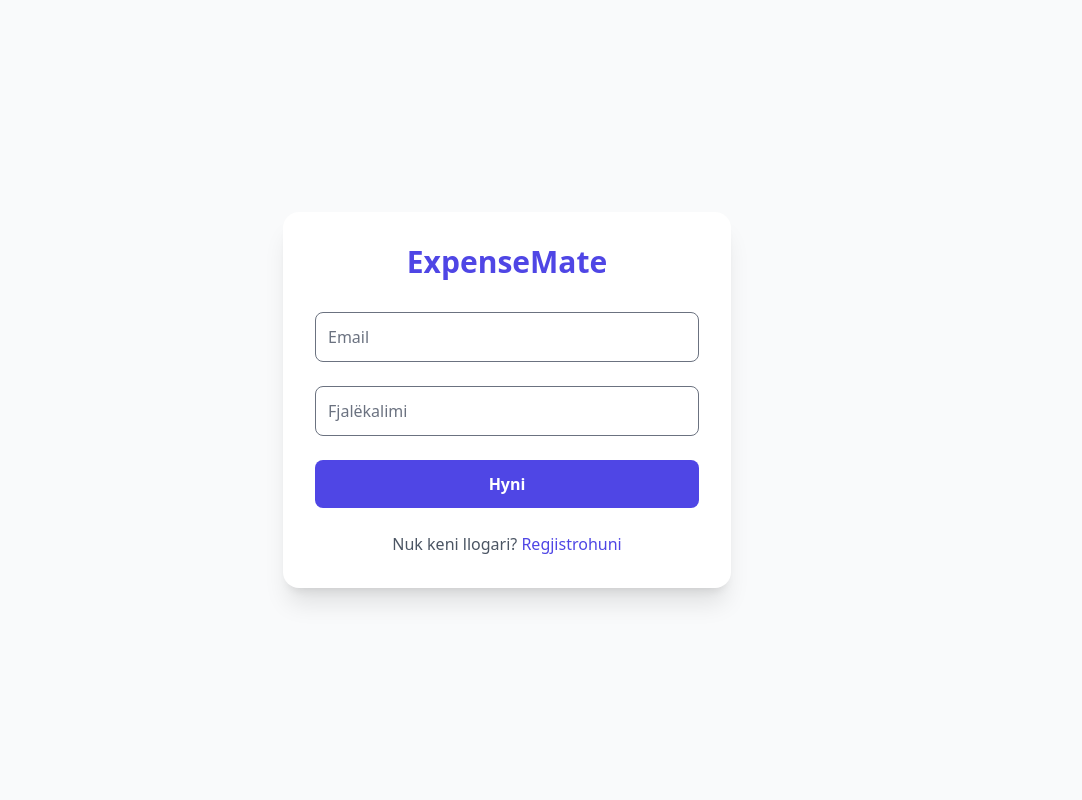
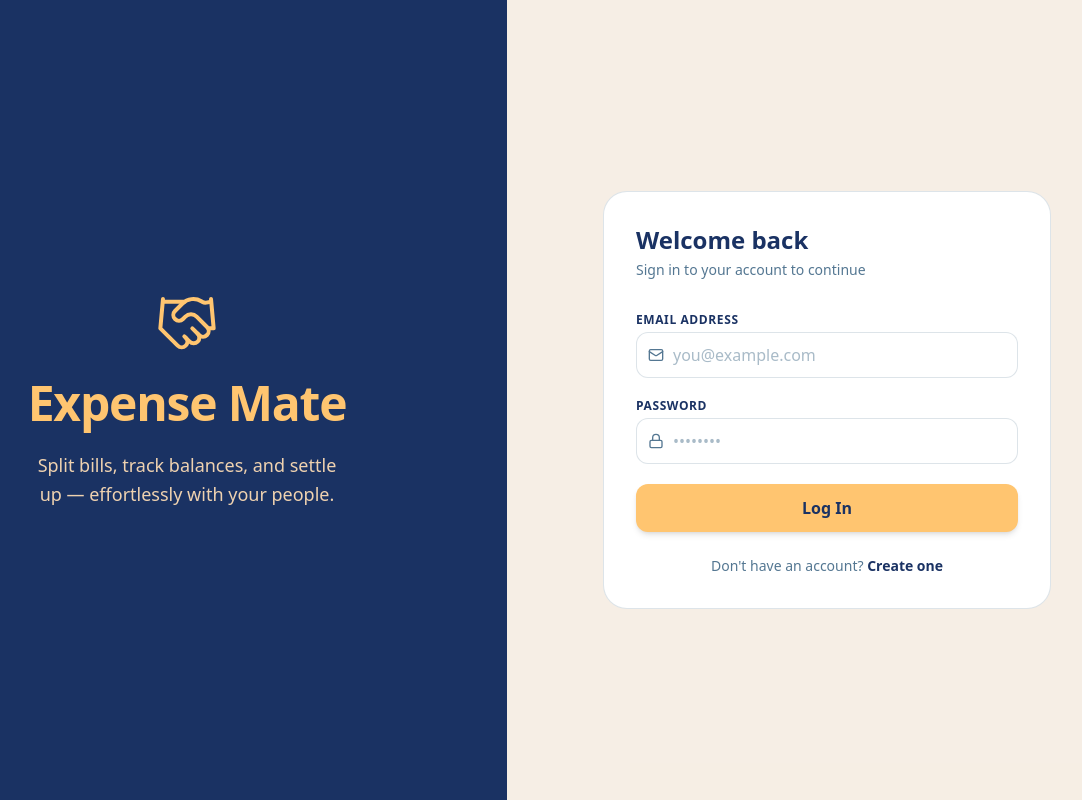
Before and after one commit to borapano/ExpenseMate, a React app in the folder frontend/: page /login in a window 1280 px wide. Shown: the whole page, without its empty margins (133-1215 px from the left). Built offline with nearby package versions, Linux system fonts and the light colour scheme; the HTML template or start-up script is replaced by a standard one.

Commit message:
update: style for login and register page

```diff
--- a/frontend/package.json
+++ b/frontend/package.json
@@ -11,6 +11,7 @@
   },
   "dependencies": {
     "axios": "^1.14.0",
+    "lucide-react": "^1.8.0",
     "react": "^19.2.4",
     "react-dom": "^19.2.4",
     "react-router-dom": "^7.14.0"
--- a/frontend/src/pages/Dashboard.jsx
+++ b/frontend/src/pages/Dashboard.jsx
@@ -12,34 +12,53 @@ export default function Dashboard() {
     };
 
     return (
-        <div className="min-h-screen bg-gray-50">
-            <nav className="bg-white shadow px-6 py-4 flex justify-between items-center">
-                <h1 className="text-xl font-bold text-indigo-600">ExpenseMate</h1>
-                <button onClick={handleLogout} className="text-sm font-semibold text-red-600 hover:text-red-800 transition">
-                    Dil (Logout)
+        <div className="min-h-screen bg-[#EFD2B0]">
+
+            {/* Navbar */}
+            <nav className="bg-[#1A3263] shadow-xl px-6 py-4 flex justify-between items-center">
+                <h1 className="text-xl font-bold text-[#FFC570]">ExpenseMate</h1>
+                <button
+                    onClick={handleLogout}
+                    className="text-sm font-semibold text-[#EFD2B0] hover:text-[#FFC570] transition-colors"
+                >
+                    Logout
                 </button>
             </nav>
 
+            {/* Main Content */}
             <main className="max-w-4xl mx-auto py-12 px-4">
-                <div className="bg-white rounded-3xl shadow-sm p-10 border border-gray-100">
+                <div className="bg-white rounded-xl border border-[#EFD2B0] p-10 shadow-sm">
+
+                    {/* User Profile */}
                     <div className="flex items-center space-x-6">
-                        <div className="h-20 w-20 rounded-full bg-indigo-600 flex items-center justify-center text-white text-3xl font-bold shadow-lg">
-                            {user?.name ? user.name[0].toUpperCase() : "?"}
+                        <div className="h-20 w-20 rounded-full bg-[#1A3263] flex items-center justify-center text-[#EFD2B0] text-3xl font-bold shadow-lg">
+                            {user?.name ? user.name[0].toUpperCase() : '?'}
                         </div>
                         <div>
-                            <h2 className="text-3xl font-extrabold text-gray-900">Mirësevini, {user?.name}! 🎉</h2>
-                            <p className="text-gray-500 font-medium">{user?.email}</p>
+                            <h2 className="text-3xl font-extrabold text-[#1A3263]">
+                                Welcome, {user?.name}! 🎉
+                            </h2>
+                            <p className="text-[#547792] font-medium">{user?.email}</p>
                         </div>
                     </div>
 
+                    {/* Info Cards */}
                     <div className="mt-12 grid grid-cols-1 md:grid-cols-2 gap-6">
-                        <div className="p-6 bg-indigo-50 rounded-2xl border border-indigo-100">
-                            <h4 className="text-indigo-800 font-bold mb-1 text-sm uppercase tracking-wider">Statusi i Sistemit</h4>
-                            <p className="text-indigo-600 text-lg font-medium">AuthContext: Aktive ✅</p>
+                        <div className="p-6 bg-white rounded-xl border border-[#EFD2B0] shadow-sm">
+                            <h4 className="text-xs font-bold text-[#1A3263] mb-1 uppercase tracking-wider">
+                                System Status
+                            </h4>
+                            <p className="text-[#547792] text-lg font-medium">
+                                AuthContext: Active ✅
+                            </p>
                         </div>
-                        <div className="p-6 bg-green-50 rounded-2xl border border-green-100">
-                            <h4 className="text-green-800 font-bold mb-1 text-sm uppercase tracking-wider">Hapi i Radhës</h4>
-                            <p className="text-green-600 text-lg font-medium italic underline decoration-green-300">Menaxhimi i Shpenzimeve</p>
+                        <div className="p-6 bg-white rounded-xl border border-[#EFD2B0] shadow-sm">
+                            <h4 className="text-xs font-bold text-[#1A3263] mb-1 uppercase tracking-wider">
+                                Next Step
+                            </h4>
+                            <p className="text-[#FFC570] text-lg font-semibold">
+                                Expense Management
+                            </p>
                         </div>
                     </div>
                 </div>
--- a/frontend/src/pages/LoginPage.jsx
+++ b/frontend/src/pages/LoginPage.jsx
@@ -1,44 +1,136 @@
-import React, { useState } from 'react';
+import { useState } from 'react';
 import axios from 'axios';
 import { useNavigate, Link } from 'react-router-dom';
 import { useAuth } from '../AuthContext';
+import { Handshake, Mail, Lock, Loader2 } from 'lucide-react';
 
 export default function LoginPage() {
     const [email, setEmail] = useState('');
     const [password, setPassword] = useState('');
     const [error, setError] = useState('');
+    const [isLoading, setIsLoading] = useState(false);
+
     const { login } = useAuth();
     const navigate = useNavigate();
 
     const handleSubmit = async (e) => {
         e.preventDefault();
         setError('');
+        setIsLoading(true);
+
         try {
             const params = new URLSearchParams();
-            params.append('username', email); // FastAPI kërkon 'username' për OAuth2
+            params.append('username', email); // FastAPI OAuth2 expects 'username'
             params.append('password', password);
 
             const res = await axios.post('http://127.0.0.1:8000/auth/token', params);
-            await login(res.data.access_token); // Kjo rregullon çdo gjë globalisht
+            await login(res.data.access_token);
             navigate('/dashboard');
         } catch (err) {
-            setError('Email ose fjalëkalim i gabuar.');
+            const status = err.response?.status;
+            if (status === 401) {
+                setError('Invalid email or password. Please try again.');
+            } else if (status === 400) {
+                const detail = err.response?.data?.detail;
+                setError(typeof detail === 'string' ? detail : 'Bad request. Please check your inputs.');
+            } else {
+                setError('Something went wrong. Please try again.');
+            }
+        } finally {
+            setIsLoading(false);
         }
     };
 
     return (
-        <div className="min-h-screen flex items-center justify-center bg-gray-50 px-4">
-            <div className="max-w-md w-full bg-white p-8 rounded-2xl shadow-xl">
-                <h2 className="text-3xl font-bold text-center text-indigo-600 mb-8">ExpenseMate</h2>
-                {error && <p className="bg-red-50 text-red-600 p-3 rounded-lg mb-4 text-sm text-center">{error}</p>}
-                <form onSubmit={handleSubmit} className="space-y-6">
-                    <input type="email" placeholder="Email" className="w-full p-3 border rounded-lg focus:ring-2 focus:ring-indigo-500"
-                        onChange={(e) => setEmail(e.target.value)} required />
-                    <input type="password" placeholder="Fjalëkalimi" className="w-full p-3 border rounded-lg focus:ring-2 focus:ring-indigo-500"
-                        onChange={(e) => setPassword(e.target.value)} required />
-                    <button type="submit" className="w-full bg-indigo-600 text-white p-3 rounded-lg font-bold hover:bg-indigo-700 transition">Hyni</button>
-                </form>
-                <p className="mt-6 text-center text-gray-600">Nuk keni llogari? <Link to="/register" className="text-indigo-600 hover:underline">Regjistrohuni</Link></p>
+        <div className="flex flex-col md:flex-row h-screen">
+
+            {/* ── LEFT: Brand Panel ── */}
+            <div className="bg-primary md:w-1/2 flex flex-col items-center justify-center gap-6 py-16 px-8">
+                <Handshake className="text-accent" size={64} strokeWidth={1.5} />
+                <h1 className="text-5xl font-extrabold text-accent tracking-tight">Expense Mate</h1>
+                <p className="text-surface text-center text-lg max-w-xs leading-relaxed">
+                    Split bills, track balances, and settle up — effortlessly with your people.
+                </p>
+            </div>
+
+            {/* ── RIGHT: Form Panel ── */}
+            <div className="bg-surface/30 md:w-1/2 flex items-center justify-center px-6 py-12">
+                <div className="w-full max-w-md bg-white rounded-3xl p-8 border border-secondary/20">
+
+                    <h2 className="text-2xl font-bold text-primary mb-1">Welcome back</h2>
+                    <p className="text-sm text-secondary font-medium mb-8">Sign in to your account to continue</p>
+
+                    {/* Error Banner */}
+                    {error && (
+                        <div className="mb-5 p-3 text-sm text-red-700 bg-red-50 border border-red-200 rounded-xl text-center">
+                            {error}
+                        </div>
+                    )}
+
+                    <form onSubmit={handleSubmit} className="space-y-5">
+
+                        {/* Email */}
+                        <div>
+                            <label htmlFor="email" className="text-xs font-bold text-primary mb-1 block uppercase tracking-wider">
+                                Email Address
+                            </label>
+                            <div className="relative">
+                                <Mail className="absolute left-3 top-1/2 -translate-y-1/2 text-secondary" size={16} />
+                                <input
+                                    id="email"
+                                    type="email"
+                                    value={email}
+                                    onChange={(e) => setEmail(e.target.value)}
+                                    required
+                                    placeholder="you@example.com"
+                                    className="bg-white border border-secondary/20 rounded-xl pl-9 pr-3 py-2.5 w-full focus:ring-2 focus:ring-accent focus:border-primary outline-none transition-all text-primary placeholder:text-secondary/50"
+                                />
+                            </div>
+                        </div>
+
+                        {/* Password */}
+                        <div>
+                            <label htmlFor="password" className="text-xs font-bold text-primary mb-1 block uppercase tracking-wider">
+                                Password
+                            </label>
+                            <div className="relative">
+                                <Lock className="absolute left-3 top-1/2 -translate-y-1/2 text-secondary" size={16} />
+                                <input
+                                    id="password"
+                                    type="password"
+                                    value={password}
+                                    onChange={(e) => setPassword(e.target.value)}
+                                    required
+                                    placeholder="••••••••"
+                                    className="bg-white border border-secondary/20 rounded-xl pl-9 pr-3 py-2.5 w-full focus:ring-2 focus:ring-accent focus:border-primary outline-none transition-all text-primary placeholder:text-secondary/50"
+                                />
+                            </div>
+                        </div>
+
+                        {/* Submit */}
+                        <button
+                            type="submit"
+                            disabled={isLoading}
+                            className="w-full bg-accent text-primary rounded-xl px-6 py-3 font-semibold hover:brightness-105 transition-all shadow-md disabled:opacity-60 disabled:cursor-not-allowed flex items-center justify-center gap-2 mt-2"
+                        >
+                            {isLoading ? (
+                                <>
+                                    <Loader2 className="animate-spin" size={18} />
+                                    Signing in...
+                                </>
+                            ) : (
+                                'Log In'
+                            )}
+                        </button>
+                    </form>
+
+                    <p className="mt-6 text-center text-sm text-secondary">
+                        Don't have an account?{' '}
+                        <Link to="/register" className="text-primary font-semibold hover:underline">
+                            Create one
+                        </Link>
+                    </p>
+                </div>
             </div>
         </div>
     );
--- a/frontend/src/pages/RegisterPage.jsx
+++ b/frontend/src/pages/RegisterPage.jsx
@@ -1,131 +1,217 @@
 import { useState } from 'react';
 import { Link, useNavigate } from 'react-router-dom';
 import axios from 'axios';
+import { Handshake, User, Mail, Phone, Lock, Loader2 } from 'lucide-react';
 
 export default function RegisterPage() {
     const [formData, setFormData] = useState({
         name: '',
         email: '',
-        password: ''
+        password: '',
+        phone_number: '',
     });
 
     const [loading, setLoading] = useState(false);
     const [error, setError] = useState(null);
     const [success, setSuccess] = useState(null);
+    const [passwordError, setPasswordError] = useState('');
+
     const navigate = useNavigate();
 
     const handleChange = (e) => {
-        setFormData({
-            ...formData,
-            [e.target.name]: e.target.value
-        });
+        const { name, value } = e.target;
+        setFormData((prev) => ({ ...prev, [name]: value }));
+
+        if (name === 'password') {
+            setPasswordError(value.length > 0 && value.length < 8
+                ? 'Password must be at least 8 characters.'
+                : ''
+            );
+        }
     };
 
     const handleSubmit = async (e) => {
         e.preventDefault();
-        setLoading(true);
         setError(null);
         setSuccess(null);
 
+        if (formData.password.length < 8) {
+            setPasswordError('Password must be at least 8 characters.');
+            return;
+        }
+
+        setLoading(true);
+
+        const payload = {
+            name: formData.name,
+            email: formData.email,
+            password: formData.password,
+            ...(formData.phone_number.trim() && { phone_number: formData.phone_number.trim() }),
+        };
+
         try {
-            // Thirrja drejt Backend-it FastAPI
-            await axios.post('http://127.0.0.1:8000/users/', formData);
+            await axios.post('http://127.0.0.1:8000/users/', payload);
+            setSuccess('Account created successfully! Redirecting to login...');
+            setTimeout(() => navigate('/login'), 1500);
+        } catch (err) {
+            const status = err.response?.status;
+            const detail = err.response?.data?.detail;
 
-            setSuccess("Llogaria u krijua me sukses! Po ju ridrejtojmë te hyrja...");
-
-            // Presim 1.5 sekonda që përdoruesi të lexojë mesazhin e suksesit
-            setTimeout(() => {
-                navigate('/login');
-            }, 1500);
-
-        } catch (err) {
-            const errorData = err.response?.data?.detail;
-
-            // Trajtimi i gabimeve specifike të FastAPI (Validation vs Business Errors)
-            if (Array.isArray(errorData)) {
-                setError(errorData[0].msg);
-            } else if (typeof errorData === 'string') {
-                setError(errorData);
+            if (status === 400) {
+                setError('An account with this email already exists.');
+            } else if (status === 401) {
+                setError('Unauthorized. Please check your credentials.');
+            } else if (Array.isArray(detail)) {
+                setError(detail[0].msg);
+            } else if (typeof detail === 'string') {
+                setError(detail);
             } else {
-                setError("Diçka shkoi keq. Ju lutem provoni përsëri.");
+                setError('Something went wrong. Please try again.');
             }
         } finally {
             setLoading(false);
         }
     };
 
+    const inputClass =
+        'bg-white border border-secondary/30 rounded-xl pl-9 pr-3 py-2.5 w-full focus:ring-2 focus:ring-accent focus:border-primary outline-none transition-all text-primary placeholder:text-secondary/50';
+    const labelClass = 'text-xs font-bold text-primary mb-1 block uppercase tracking-wider';
+
     return (
-        <div className="min-h-screen flex items-center justify-center bg-gray-50 py-12 px-4">
-            <div className="max-w-md w-full space-y-8 bg-white p-10 rounded-2xl shadow-xl border border-gray-100">
+        <div className="flex flex-col md:flex-row h-screen">
 
-                <div>
-                    <h2 className="text-center text-3xl font-extrabold text-gray-900">
-                        Krijo llogarinë tënde
-                    </h2>
-                    <p className="mt-2 text-center text-sm text-gray-600">
-                        Ose{' '}
-                        <Link to="/login" className="font-medium text-primary hover:text-indigo-500">
-                            hyni në llogarinë ekzistuese
-                        </Link>
+            {/* ── LEFT: Brand Panel ── */}
+            <div className="bg-primary md:w-1/2 flex flex-col items-center justify-center gap-6 py-16 px-8">
+                <Handshake className="text-accent" size={64} strokeWidth={1.5} />
+                <h1 className="text-5xl font-extrabold text-accent tracking-tight">Expense Mate</h1>
+                <p className="text-surface text-center text-lg max-w-xs leading-relaxed">
+                    Split bills, track balances, and settle up — effortlessly with your people.
                 </p>
             </div>
 
-                {/* Shfaqja e Error-it */}
+            {/* ── RIGHT: Form Panel ── */}
+            <div className="bg-surface/30 md:w-1/2 flex items-center justify-center px-6 py-12 overflow-y-auto">
+                <div className="w-full max-w-md bg-white rounded-3xl p-8 border border-secondary/20">
+
+                    <h2 className="text-2xl font-bold text-primary mb-1">Create your account</h2>
+                    <p className="text-sm text-secondary font-medium mb-8">
+                        Already have one?{' '}
+                        <Link to="/login" className="text-primary font-semibold hover:underline">
+                            Log in
+                        </Link>
+                    </p>
+
+                    {/* Error Banner */}
                     {error && (
-                    <div className="p-3 text-sm text-red-700 bg-red-100 rounded-lg text-center border border-red-200">
+                        <div className="mb-5 p-3 text-sm text-red-700 bg-red-50 border border-red-200 rounded-xl text-center">
                             {error}
                         </div>
                     )}
 
-                {/* Shfaqja e Suksesit */}
+                    {/* Success Banner */}
                     {success && (
-                    <div className="p-3 text-sm text-green-700 bg-green-100 rounded-lg text-center border border-green-200">
+                        <div className="mb-5 p-3 text-sm font-semibold text-primary bg-accent/20 border border-accent rounded-xl text-center">
                             {success}
                         </div>
                     )}
 
-                <form className="mt-8 space-y-6" onSubmit={handleSubmit}>
-                    <div className="space-y-4">
+                    <form onSubmit={handleSubmit} className="space-y-5">
+
+                        {/* Full Name */}
+                        <div>
+                            <label htmlFor="name" className={labelClass}>Full Name</label>
+                            <div className="relative">
+                                <User className="absolute left-3 top-1/2 -translate-y-1/2 text-secondary" size={16} />
                                 <input
+                                    id="name"
                                     name="name"
                                     type="text"
                                     required
                                     value={formData.name}
                                     onChange={handleChange}
-                            className="w-full px-4 py-2 border border-gray-300 rounded-lg focus:ring-2 focus:ring-primary focus:border-transparent outline-none transition-all"
-                            placeholder="Emri i plotë"
+                                    placeholder="Jane Doe"
+                                    className={inputClass}
                                 />
+                            </div>
+                        </div>
 
+                        {/* Email */}
+                        <div>
+                            <label htmlFor="email" className={labelClass}>Email Address</label>
+                            <div className="relative">
+                                <Mail className="absolute left-3 top-1/2 -translate-y-1/2 text-secondary" size={16} />
                                 <input
+                                    id="email"
                                     name="email"
                                     type="email"
                                     required
                                     value={formData.email}
                                     onChange={handleChange}
-                            className="w-full px-4 py-2 border border-gray-300 rounded-lg focus:ring-2 focus:ring-primary focus:border-transparent outline-none transition-all"
-                            placeholder="Adresa email"
+                                    placeholder="you@example.com"
+                                    className={inputClass}
                                 />
+                            </div>
+                        </div>
 
+                        {/* Phone Number (optional) */}
+                        <div>
+                            <label htmlFor="phone_number" className={labelClass}>
+                                Phone Number{' '}
+                                <span className="text-secondary font-normal normal-case tracking-normal">(optional)</span>
+                            </label>
+                            <div className="relative">
+                                <Phone className="absolute left-3 top-1/2 -translate-y-1/2 text-secondary" size={16} />
                                 <input
+                                    id="phone_number"
+                                    name="phone_number"
+                                    type="tel"
+                                    value={formData.phone_number}
+                                    onChange={handleChange}
+                                    placeholder="+1 555 000 0000"
+                                    className={inputClass}
+                                />
+                            </div>
+                        </div>
+
+                        {/* Password */}
+                        <div>
+                            <label htmlFor="password" className={labelClass}>Password</label>
+                            <div className="relative">
+                                <Lock className="absolute left-3 top-1/2 -translate-y-1/2 text-secondary" size={16} />
+                                <input
+                                    id="password"
                                     name="password"
                                     type="password"
                                     required
                                     value={formData.password}
                                     onChange={handleChange}
-                            className="w-full px-4 py-2 border border-gray-300 rounded-lg focus:ring-2 focus:ring-primary focus:border-transparent outline-none transition-all"
-                            placeholder="Fjalëkalimi"
+                                    placeholder="Min. 8 characters"
+                                    className={`${inputClass} ${passwordError ? 'border-red-400 focus:border-red-400 focus:ring-red-200' : ''}`}
                                 />
                             </div>
+                            {passwordError && (
+                                <p className="mt-1 text-xs text-red-500">{passwordError}</p>
+                            )}
+                        </div>
 
+                        {/* Submit */}
                         <button
                             type="submit"
                             disabled={loading}
-                        className="w-full py-3 px-4 rounded-lg text-white bg-primary hover:bg-indigo-700 disabled:opacity-50 disabled:cursor-not-allowed transition-colors font-semibold shadow-md"
+                            className="w-full bg-accent text-primary rounded-xl px-6 py-3 font-semibold hover:brightness-105 transition-all shadow-md disabled:opacity-60 disabled:cursor-not-allowed flex items-center justify-center gap-2 mt-2"
                         >
-                        {loading ? "Duke u regjistruar..." : "Regjistrohu"}
+                            {loading ? (
+                                <>
+                                    <Loader2 className="animate-spin" size={18} />
+                                    Creating account...
+                                </>
+                            ) : (
+                                'Create Account'
+                            )}
                         </button>
                     </form>
                 </div>
             </div>
+        </div>
     );
 }
```
Also changed, not shown: frontend/src/AuthContext.jsx (+4 -5 lines), frontend/tailwind.config.js (+5 -6 lines), 1 other file (tests, documents, lock files or other folders). Lines whose indentation alone changed are shown as unchanged.
